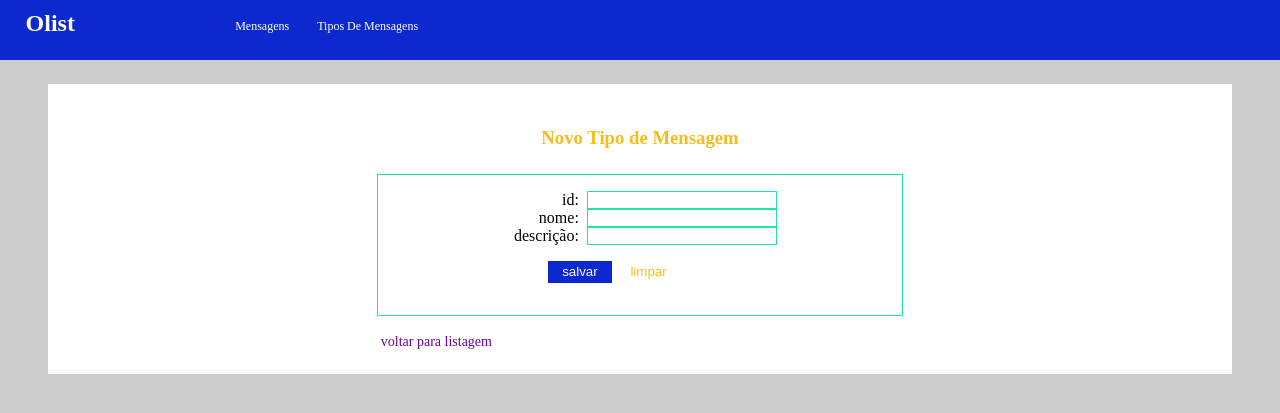
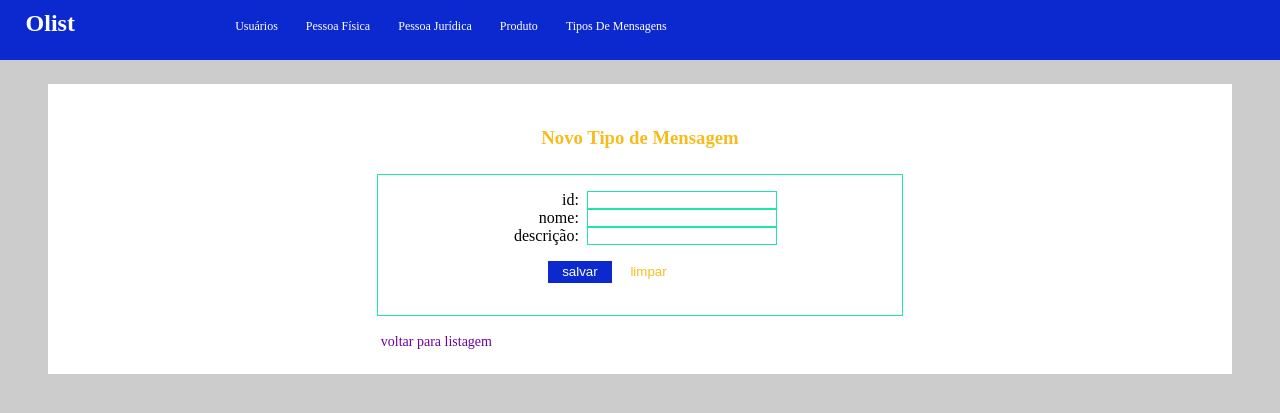
Before and after one commit to anacsv/OTE_Testes, a Flask app: page /message_type/create in a window 1280 px wide. Shown: the top 413 px of the page. Run offline with Flask 2, Linux system fonts and the light colour scheme.

```diff
--- a/02_AR_01/view/templates/message_type_create.html
+++ b/02_AR_01/view/templates/message_type_create.html
@@ -15,7 +15,10 @@
         </div>
         <div id='menu'>
             <ul>
-                <li><a href="/message">Mensagens</a></li>
+                <li><a href="/usuario">Usuários</a></li>
+                <li><a href="/pessoa_fisica">Pessoa Física</a></li>
+                <li><a href="/pessoa_juridica">Pessoa Jurídica</a></li>
+                <li><a href="/produto">Produto</a></li>
                 <li><a href="/message_type">Tipos de Mensagens</a></li>
             </ul>
         </div>
--- a/02_AR_01/view/templates/pessoa_fisica_read.html
+++ b/02_AR_01/view/templates/pessoa_fisica_read.html
@@ -19,6 +19,7 @@
                 <li><a href="/pessoa_fisica">Pessoa Física</a></li>
                 <li><a href="/pessoa_juridica">Pessoa Jurídica</a></li>
                 <li><a href="/produto">Produto</a></li>
+                <li><a href="/message_type">Tipos de Mensagens</a></li>
             </ul>
         </div>
     </header>
```
Also changed, not shown: 02_AR_01/view/templates/index.html (+5 -5 lines).
